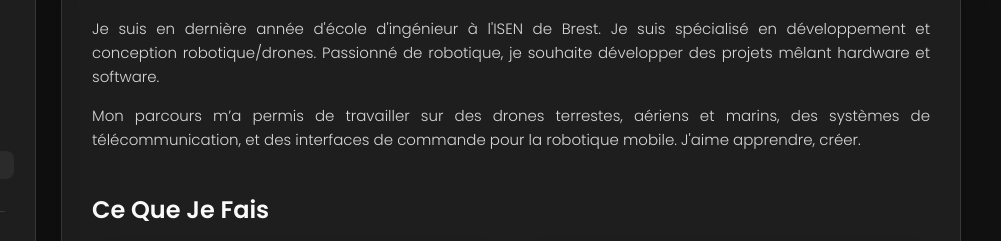
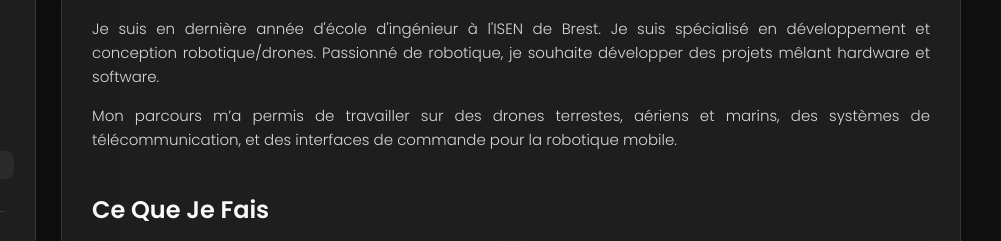
Before and after one commit to Nathirion29/nathandrone.github.io, a plain HTML site: page index.html in a window 1280 px wide. Shown: the part 162-403 px from the top of the page, 279-1280 px from the left. Drawn offline with nearby package versions, Linux system fonts and the light colour scheme.

Commit message:
Merge remote-tracking branch 'origin/main'

```diff
--- a/index.html
+++ b/index.html
@@ -140,7 +140,7 @@
           </p>
           <p id="about-text-2">
             Mon parcours m’a permis de travailler sur des drones terrestes, aériens et marins, des systèmes de télécommunication,
-            et des interfaces de commande pour la robotique mobile. J'aime apprendre, créer.
+            et des interfaces de commande pour la robotique mobile.
           </p>
         </section>
 
```
